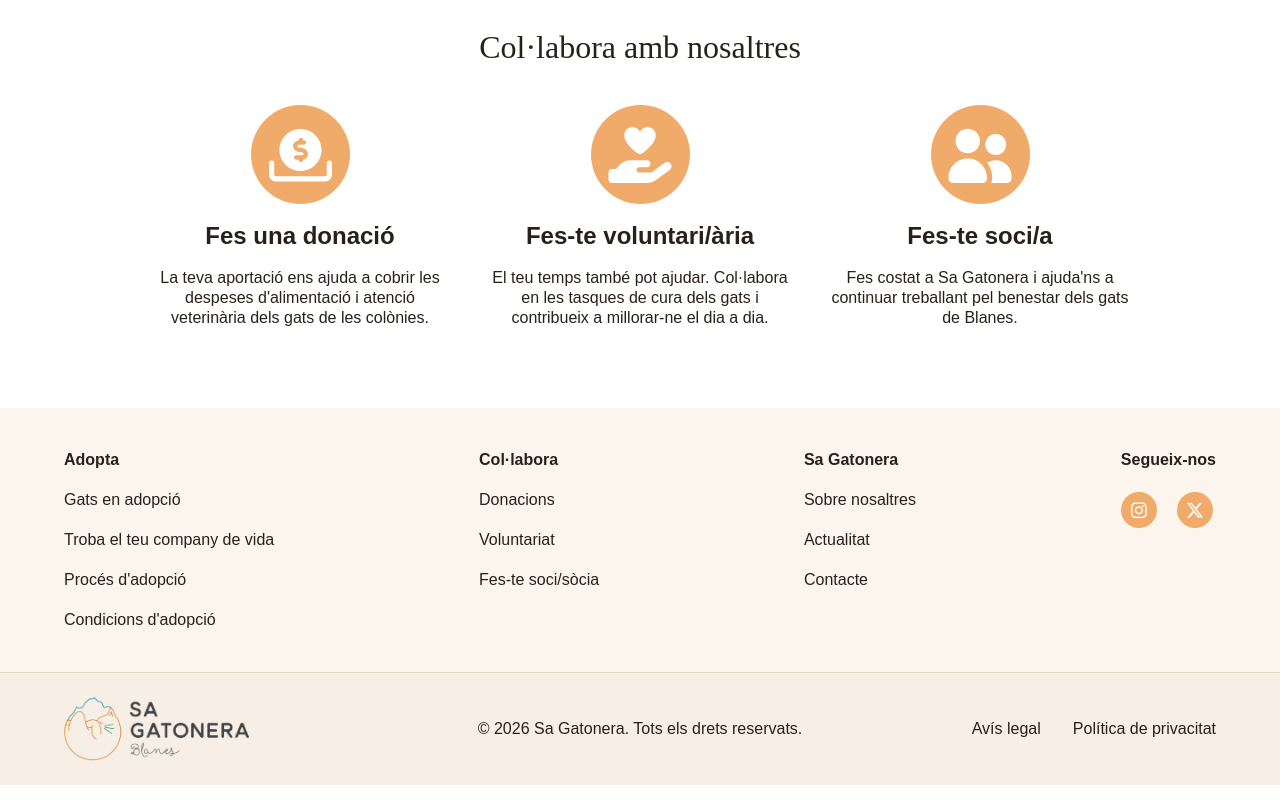
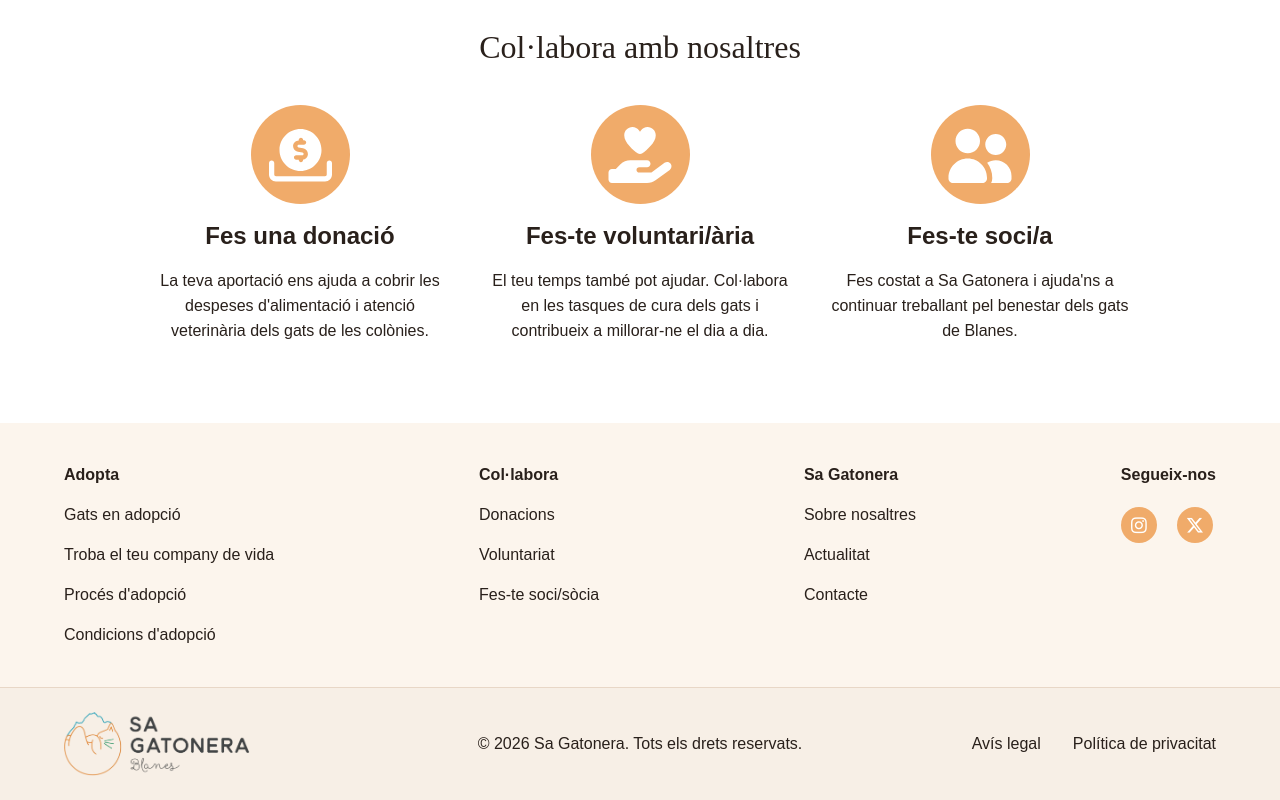
Before and after one commit to juliarore/sa-gatonera-frontend, an Angular app: page / in a window 1280 px wide. Shown: the part 1538-2338 px from the top of the page. Built offline with nearby package versions, Linux system fonts and the light colour scheme; no server answers; a small style sheet from the web is missing.

Commit message:
fix: simplify collaborate section hover and paragraph styles

```diff
--- a/src/app/views/public/home/collaborate/collaborate.html
+++ b/src/app/views/public/home/collaborate/collaborate.html
@@ -13,8 +13,8 @@
             loading="lazy"
             decoding="async"
           />
-          <h3 class="collaborate__option-title">{{ option.title }}</h3>
-          <p class="collaborate__option-text">{{ option.text }}</p>
+          <h3>{{ option.title }}</h3>
+          <p>{{ option.text }}</p>
         </a>
       </li>
     }
--- a/src/app/views/public/home/collaborate/collaborate.scss
+++ b/src/app/views/public/home/collaborate/collaborate.scss
@@ -46,18 +46,6 @@
     transition: transform 200ms ease;
   }
 
-  &__option-title {
-    transition: color 200ms ease;
-  }
-
-  &__option-text {
-    line-height: 1.25;
-  }
-
-  &__option:is(:hover, :focus-visible) &__option-title {
-    color: var(--color-primary);
-  }
-
   @media (prefers-reduced-motion: no-preference) {
     &__option:is(:hover, :focus-visible) &__icon {
       transform: scale(1.05);
```
